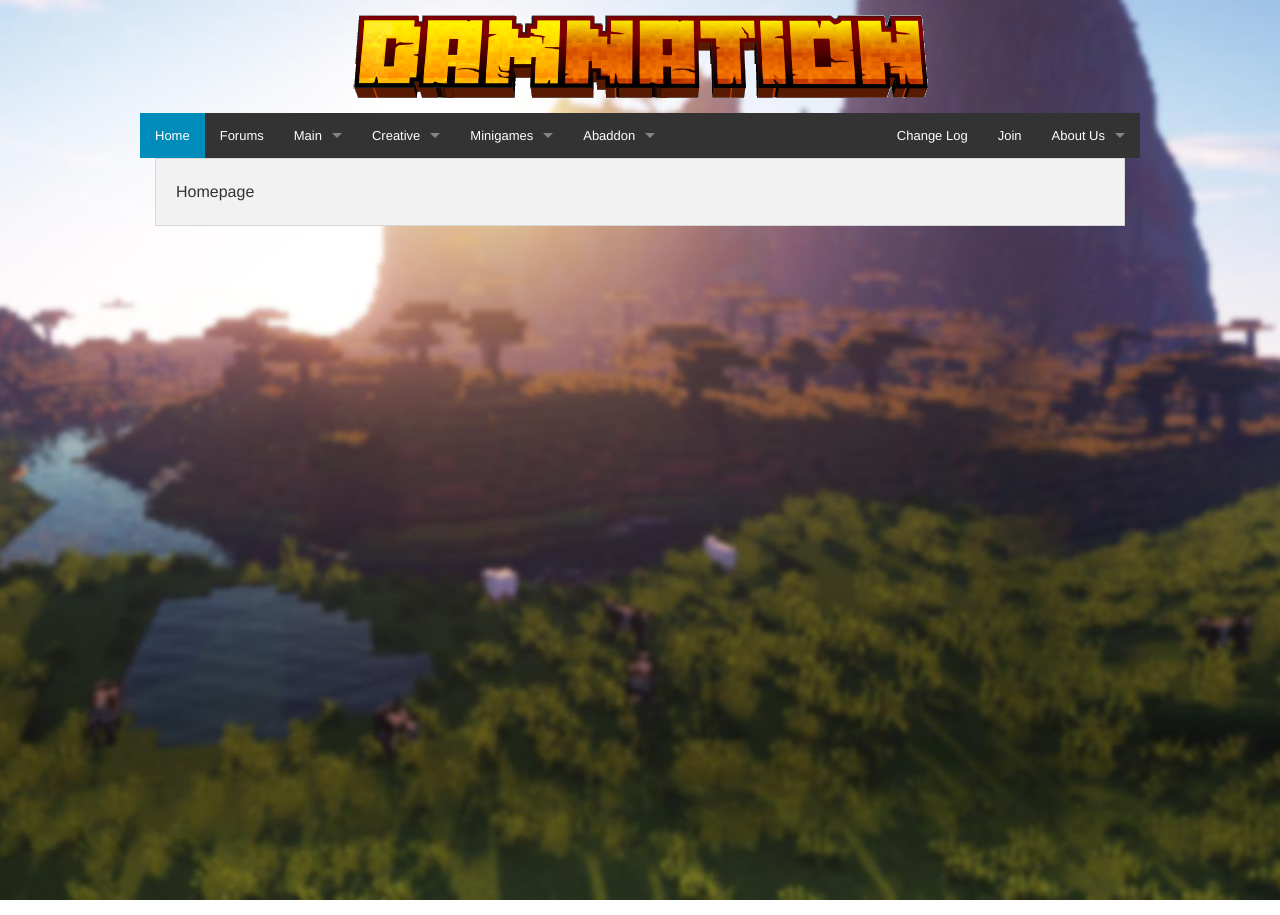
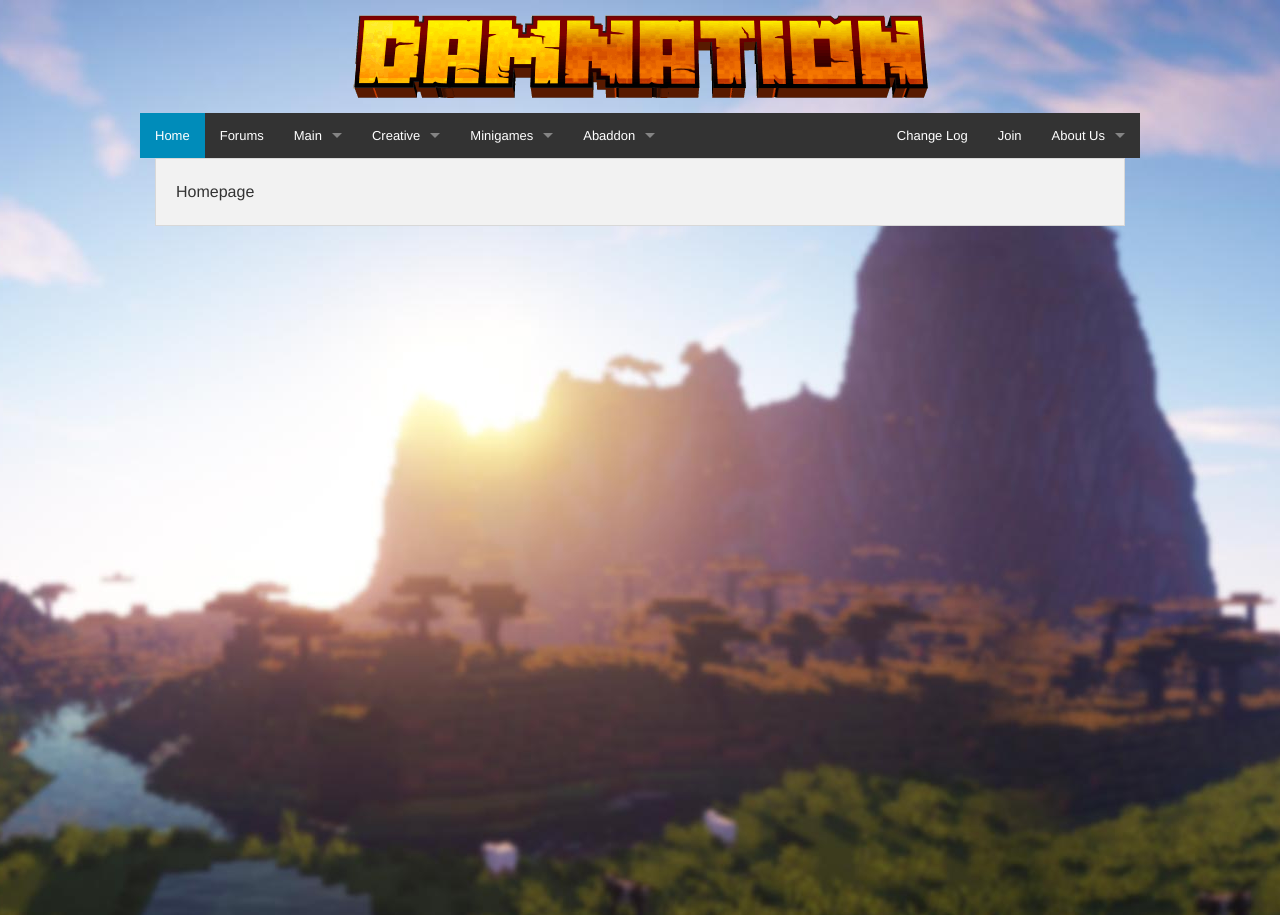
Before and after one commit to damnation-eu/website-beta, a Jekyll site: the page built from index.md, in a window 1280 px wide. Built offline with Jekyll 4.4.1, drawn with Linux system fonts in a browser that asks for light colours; nearby versions of some CDN libraries; library files that are not in the unit come from our copies.

Commit message:
Update app.scss

```diff
--- a/stylesheets/app.scss
+++ b/stylesheets/app.scss
@@ -5,7 +5,7 @@
 
 body {
   background: url("{{site.baseurl}}/media/background.jpg") no-repeat fixed;
-  background-position: 50% 100%;
+  background-position: 50% 0%;
   margin: 15px;
 }
 
```
